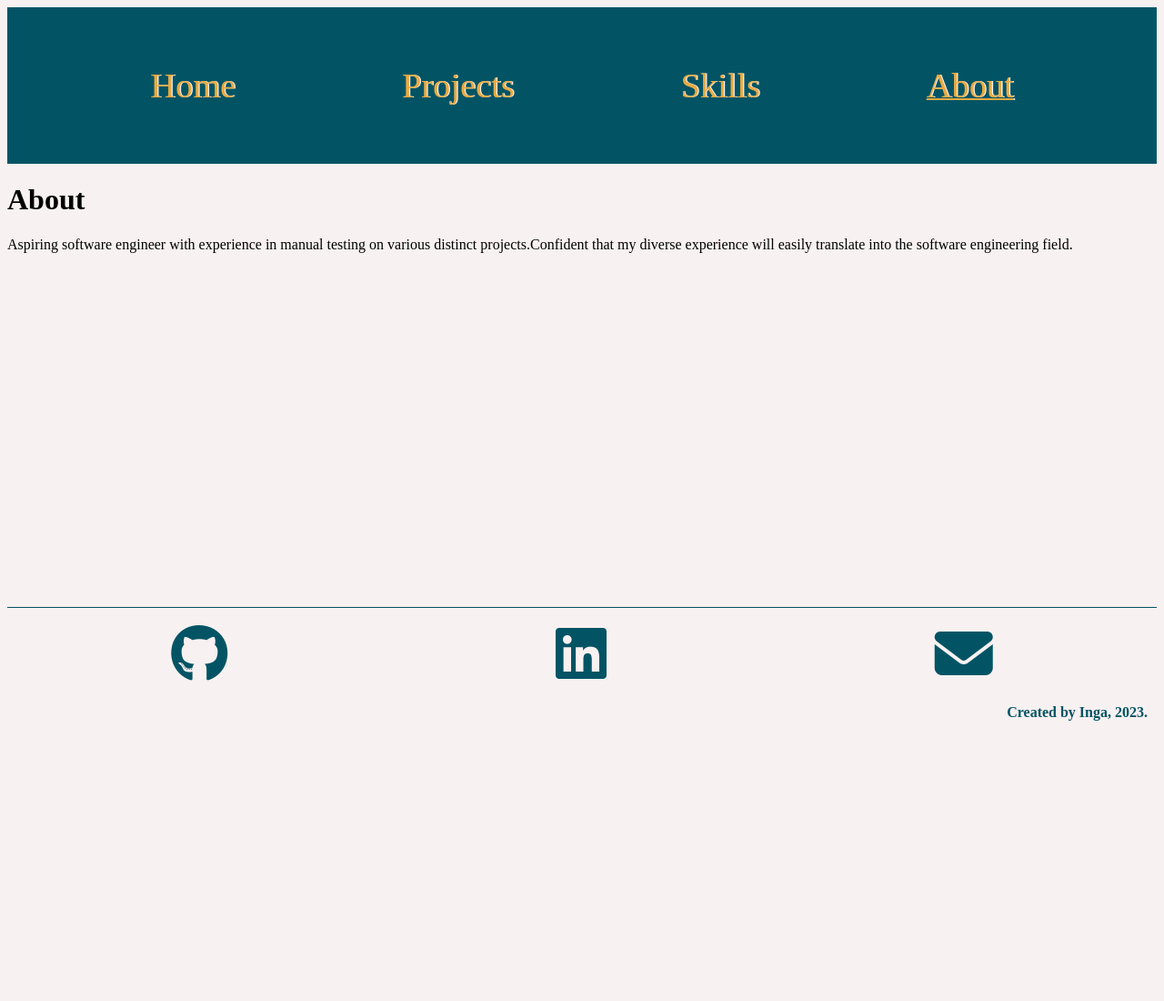
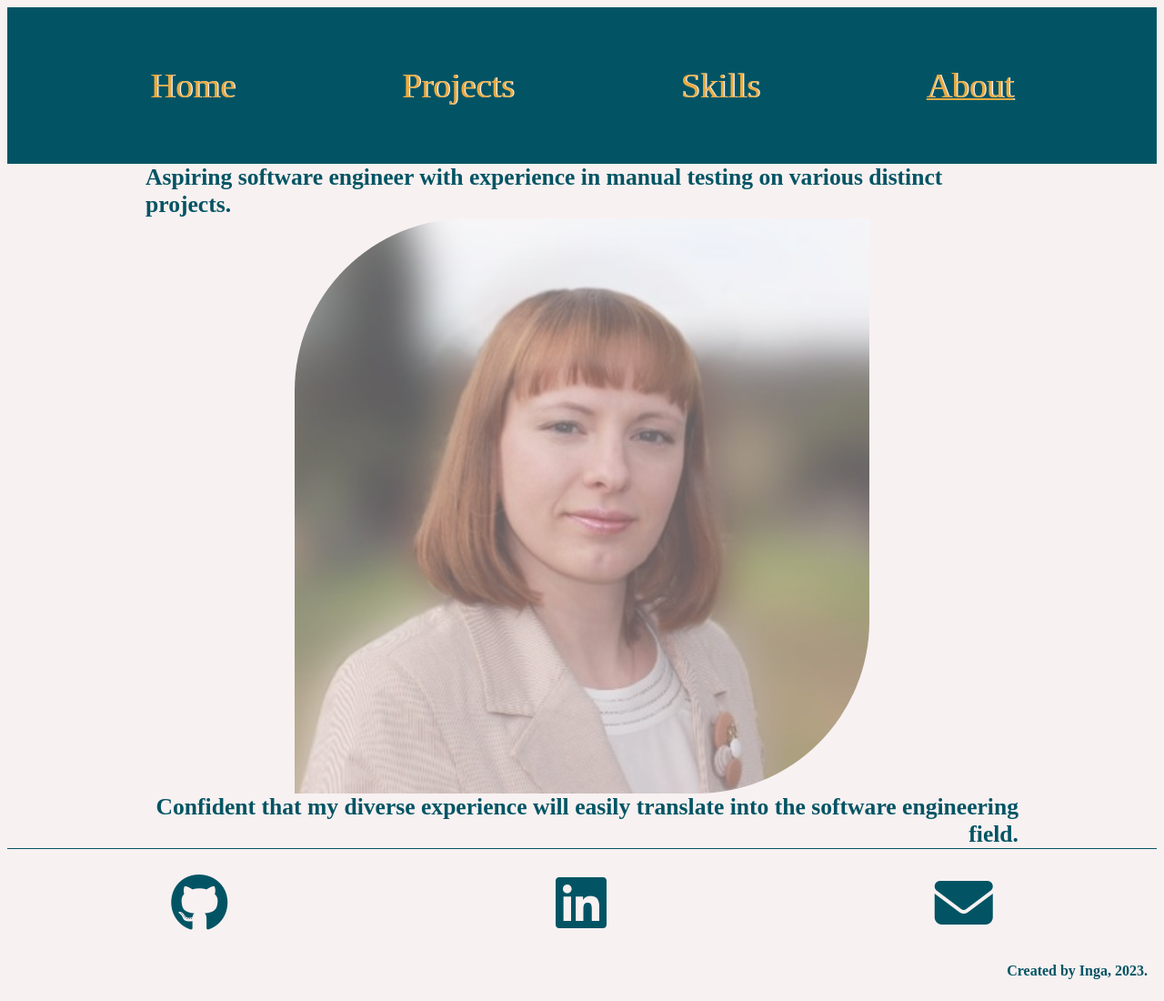
Before and after one commit to Inga-A-N/portfolio-project, a plain HTML site: page about.html in a window 1280 px wide. Shown: the whole page at 91% size. Before the commit the page ends 816 px from the top, so only its background shows below. Drawn offline with Linux system fonts and the light colour scheme.

Commit message:
Styling About page

```diff
--- a/about.html
+++ b/about.html
@@ -9,7 +9,7 @@
     <script src="./script/main.js" defer></script>
     <title>About</title>
   </head>
-  <body>
+  <body >
     <header>
       <nav class="topnav" id="myTopNav">
         <ul>
@@ -20,10 +20,21 @@
         </ul>
 
     </header>
-    <h1>About</h1>
 
-    <article>Aspiring software engineer with experience in manual testing on various distinct projects.Confident that my diverse experience will easily translate into the software engineering field.
-      </article>
+    <!-- <h1>About</h1> -->
+
+    <main >
+      <div class="centered over">
+
+
+
+        <div class="page-with-img top">Aspiring software engineer with experience in manual testing on various distinct projects.</div>
+        <img src="./stylesheets/assets/Image.jpg" alt="Inga" class="background-img">
+      <div class="bottom">Confident that my diverse experience will easily translate into the software engineering field.
+        </div>
+      </div>
+
+    </main>
 
   </body>
 
--- a/stylesheets/main.scss
+++ b/stylesheets/main.scss
@@ -5,6 +5,8 @@ $darkYellow : #E8AA42;
 $oldWhite : #F8F1F1;
 
 @use "./mixins.scss";
+
+
 
 .centered {
   @include mixins.centered;
@@ -28,15 +30,40 @@ $oldWhite : #F8F1F1;
     font-size: 5vw;
     color: $deepSeaBlue;
   }
+  div {
+    font-size: auto;
+    color: $deepSeaBlue;
+    font-weight: bold;
+    &.top {
+      width: 75vw;
+      text-align: start;
+
+    }
+    &.bottom {
+      text-align: end;
+      width: 75vw;
+
+    }
+    .over {
+      position: relative;
+      text-align: center;
+      color: $deepSeaBlue;
+      background: transparent;
+    }
+  }
 
   }
+
+  img {
+    @include mixins.mainImage
+  }
+
 
 body {
   background-color: $oldWhite;
   min-height: 100vh;
   display: flex;
   flex-direction: column;
-
 
   footer {
     margin-top: auto;
@@ -80,12 +107,32 @@ body {
           }
         }
       }
+  }
+}
 
 
-  }
+
+// .page-with-img {
+//   @include mixins.backgroundImg;
+
+// isolation: isolate;
+//         display: flex;
 
 
-}
+//          main::before{
+
+//           opacity: 0.4;
+//           background-image: url(assets/Image.jpg);
+//           background-repeat: no-repeat;
+//           background-blend-mode: darken;
+//           // background-attachment: fixed;
+//         //   background-size: cover;
+//           position: absolute;
+//           inset: 10em;
+//           content: "";
+//       }
+
+//     }
 @media screen and (max-width: 600px) {
 
 
--- a/stylesheets/mixins.scss
+++ b/stylesheets/mixins.scss
@@ -4,7 +4,21 @@
     justify-content: space-around;
     align-items: center;
     font-size: 2vw;
-    margin: 2vh 0;
+    // margin: 2vh 0;
     padding: 0;
 
 }
+
+ @mixin mainImage {
+
+  max-width: 100%;
+  height: auto;
+  border-radius: 30% 0 30% 0;
+  display: block;
+  margin-left: auto;
+  margin-right: auto;
+  width: 50%;
+  opacity: 0.6;
+
+
+ }
```
Also changed, not shown: index.html (+1 -1 lines), projects.html (+4 -0 lines), skills.html (+2 -1 lines), stylesheets/assets/Image.jpg (renamed from assets/Image.jpg), stylesheets/main.css, 1 other file.
